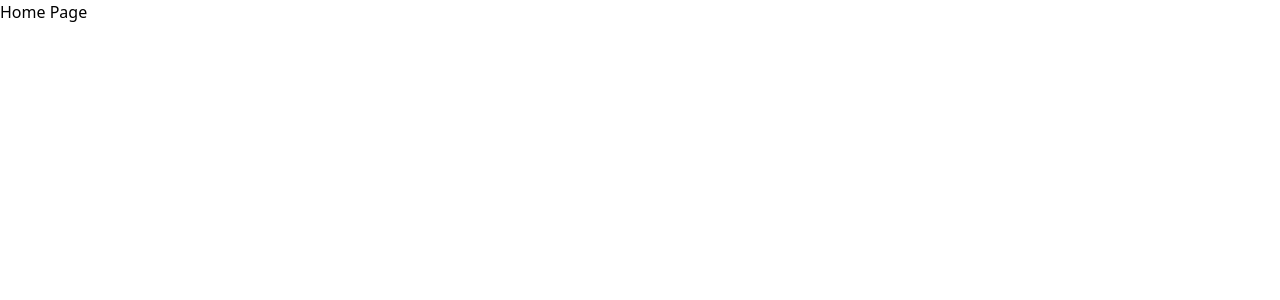
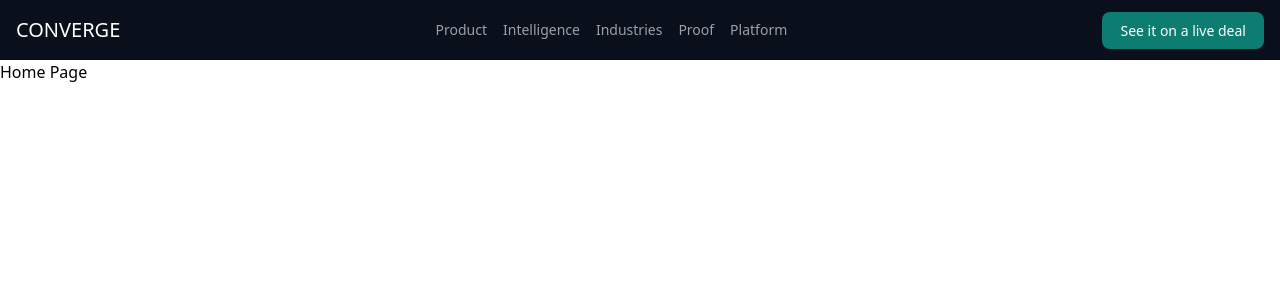
Before and after one commit to mtforstartups-hub/converge, a Next.js app: page / in a window 1280 px wide. Shown: the top 300 px of the page. Built offline with nearby package versions, Linux system fonts and the light colour scheme.

Commit message:
Added Header

```diff
--- a/app/globals.css
+++ b/app/globals.css
@@ -7,4 +7,7 @@
   --color-steel: hsl(211 18% 61%);
   --color-verified: hsl(174 81% 23%);
   --color-charcoal: hsl(211 27% 24%);
+
+  --color-primary: #0a0f1c;
+  --color-accent: #0d7d71;
 }
--- a/app/layout.tsx
+++ b/app/layout.tsx
@@ -1,6 +1,7 @@
 import type { Metadata } from "next";
 import { Fraunces } from "next/font/google";
 import "./globals.css";
+import Header from "@/components/Header";
 
 const fraunces = Fraunces({
   variable: "--font-fraunces",
@@ -20,7 +21,10 @@ export default function RootLayout({
 }>) {
   return (
     <html lang="en" className={`${fraunces.variable} h-full antialiased`}>
-      <body className="min-h-full flex flex-col">{children}</body>
+      <body className="min-h-full flex flex-col">
+        <Header />
+        {children}
+      </body>
     </html>
   );
 }
--- /dev/null
+++ b/components/Header.tsx
@@ -0,0 +1,42 @@
+import Link from "next/link";
+import Button from "./ui/Button";
+import MobileMenu from "./MobileMenu";
+
+const menuLinks = [
+  { title: "Product", link: "/product" },
+  { title: "Intelligence", link: "/intelligence" },
+  { title: "Industries", link: "/industries" },
+  { title: "Proof", link: "/proof" },
+  { title: "Platform", link: "/platform" },
+];
+
+export default function Header() {
+  return (
+    <header className="bg-primary relative">
+      <div className="mx-auto max-w-7xl text-white flex justify-between items-center p-4">
+        <Link href="/" className="text-xl">
+          CONVERGE
+        </Link>
+        <nav className="text-sm hidden md:block">
+          <ul className="flex gap-4">
+            {menuLinks.map((item, i) => (
+              <li key={i}>
+                <Link
+                  href={item.link}
+                  className="text-white/60 hover:text-white"
+                >
+                  {item.title}
+                </Link>
+              </li>
+            ))}
+          </ul>
+        </nav>
+        <div className="hidden md:block">
+          <Button href="/live-deal" title="See it on a live deal" />
+        </div>
+
+        <MobileMenu links={menuLinks} />
+      </div>
+    </header>
+  );
+}
--- /dev/null
+++ b/components/MobileMenu.tsx
@@ -0,0 +1,37 @@
+"use client";
+
+import { useState } from "react";
+import Link from "next/link";
+import { Menu } from "lucide-react";
+
+export default function MobileMenu({
+  links,
+}: {
+  links: { link: string; title: string }[];
+}) {
+  const [open, setOpen] = useState(false);
+  return (
+    <div className="md:hidden">
+      <button
+        className="text-white"
+        onClick={() => {
+          setOpen(!open);
+        }}
+      >
+        <Menu />
+      </button>
+      {/* Menu panel */}
+      {open && (
+        <div className="absolute left-0 top-full w-full bg-primary text-white p-4">
+          <ul className="flex flex-col gap-4">
+            {links.map((item, i: number) => (
+              <li key={i}>
+                <Link href={item.link}>{item.title}</Link>
+              </li>
+            ))}
+          </ul>
+        </div>
+      )}
+    </div>
+  );
+}
--- /dev/null
+++ b/components/ui/Button.tsx
@@ -0,0 +1,18 @@
+import Link from "next/link";
+
+export default function Button({
+  href,
+  title,
+}: {
+  href: string;
+  title: string;
+}) {
+  return (
+    <Link
+      href={href}
+      className="py-2.25 px-4.5 rounded-lg text-sm bg-accent text-white transform hover:shadow-lg hover:bg-accent/90 hover:-translate-y-1 duration-300 ease-linear"
+    >
+      {title}
+    </Link>
+  );
+}
--- a/package.json
+++ b/package.json
@@ -9,6 +9,7 @@
     "lint": "eslint"
   },
   "dependencies": {
+    "lucide-react": "^1.11.0",
     "next": "16.2.4",
     "react": "19.2.4",
     "react-dom": "19.2.4"
```
Also changed, not shown: 1 other file (tests, documents, lock files or other folders).
